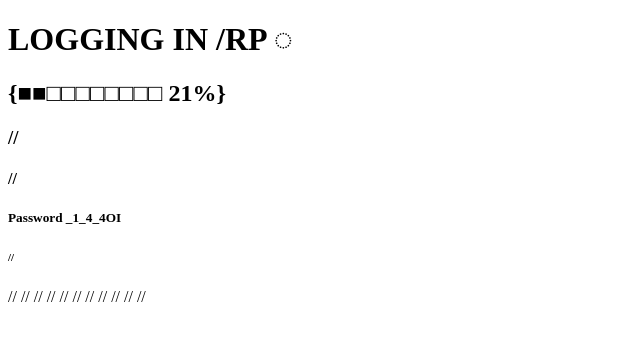
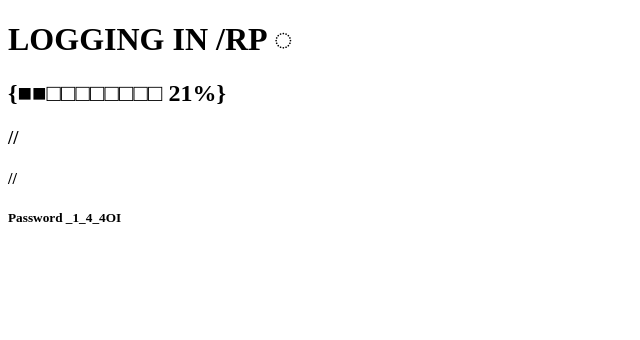
Before and after one commit to RpW0rld/RP, a plain HTML site: page index.html in a window 1280 px wide. Shown: the whole page, without its empty margins (0-640 px from the left). Drawn offline with Linux system fonts and the light colour scheme.

Commit message:
Update index.html

```diff
--- a/index.html
+++ b/index.html
@@ -11,17 +11,5 @@
     <h3>// </h3>
     <h4>// </h4>
     <h5>Password _1_4_4OI </h5>
-    <h6>// </h6>
-    <h7>// </h7>
-    <h8>// </h8>
-    <h9>// </h9>
-    <h10>// </h10>
-    <h11>// </h11>
-    <h12>// </h12>
-    <h13>// </h13>
-    <h14>// </h14>
-    <h15>// </h15>
-    <h16>// </h16>
-    <h17>// </h17>
 </body>
 </html>
```
